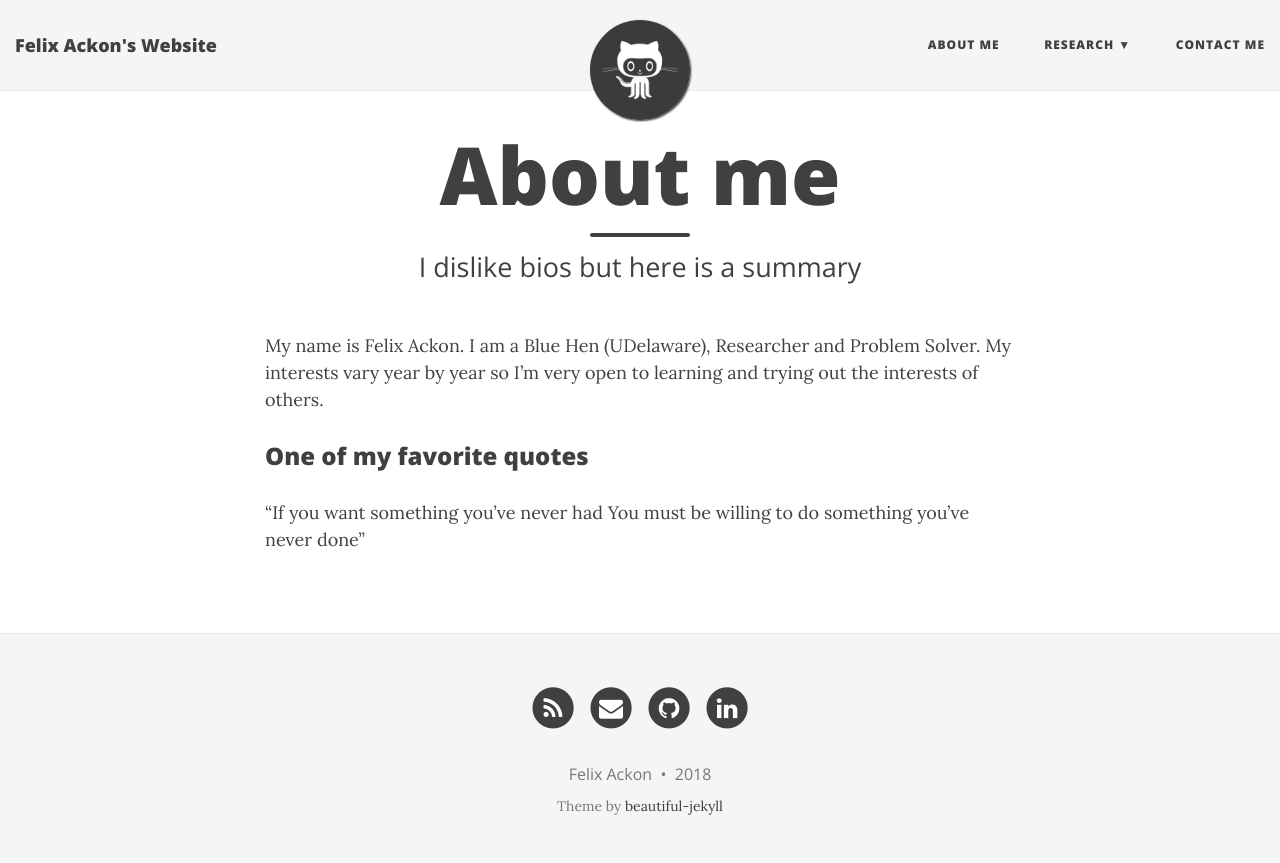
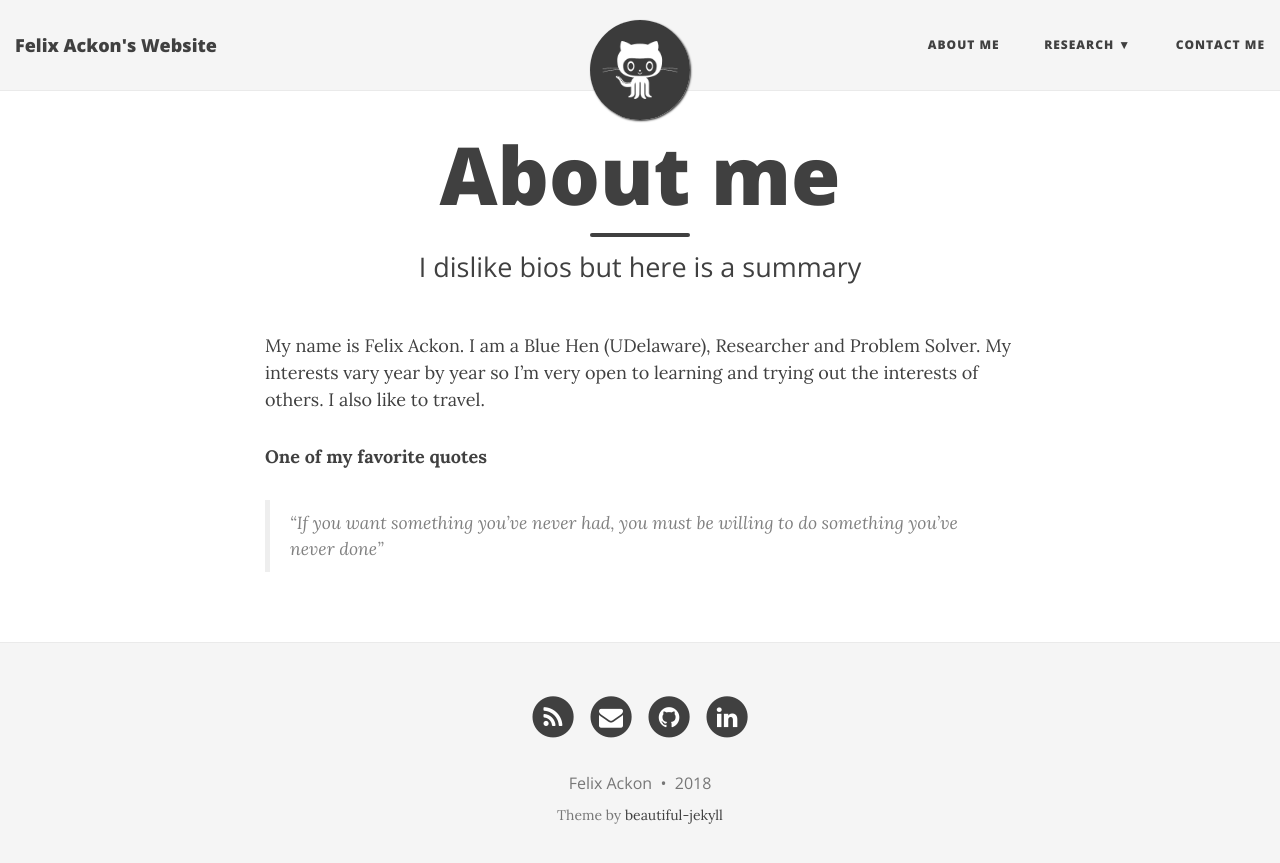
Before and after one commit to TheFelixA/TheFelixA.github.io, a Jekyll site: the page built from aboutme.md, in a window 1280 px wide. Shown: the top 863 px of the page. Built offline with Jekyll 4.4.1, drawn with Linux system fonts in a browser that asks for light colours; nearby versions of some CDN libraries.

Commit message:
Update aboutme.md

```diff
--- a/aboutme.md
+++ b/aboutme.md
@@ -4,10 +4,8 @@ title: About me
 subtitle: I dislike bios but here is a summary
 ---
 
-My name is Felix Ackon. I am a Blue Hen (UDelaware), Researcher and Problem Solver. My interests vary year by year so I'm very open to learning and trying out the interests of others.
+My name is Felix Ackon. I am a Blue Hen (UDelaware), Researcher and Problem Solver. My interests vary year by year so I'm very open to learning and trying out the interests of others. I also like to travel.
 
 
-### One of my favorite quotes
-
-"If you want something you've never had
-You must be willing to do something you've never done"
+**One of my favorite quotes**
+>"If you want something you've never had, you must be willing to do something you've never done"
```
